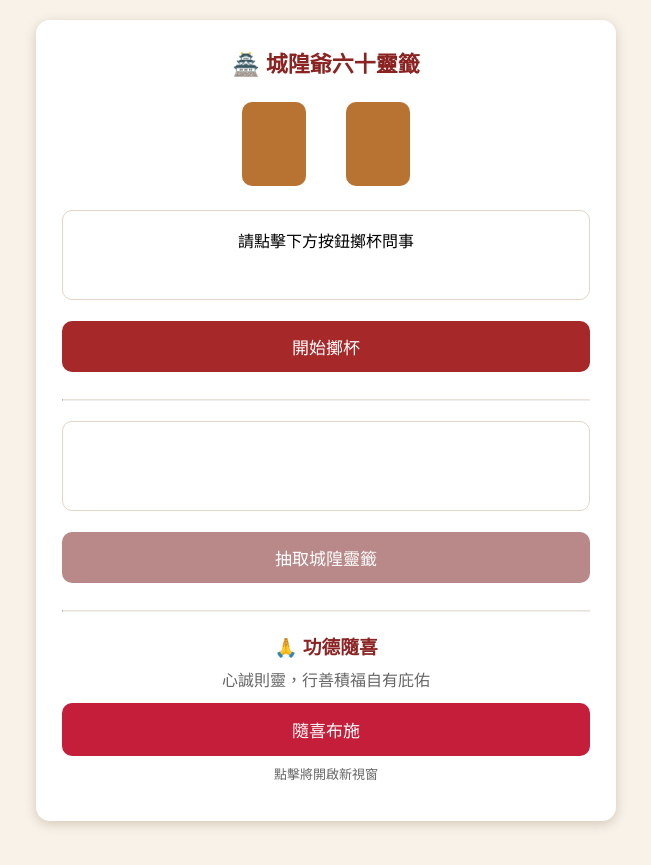
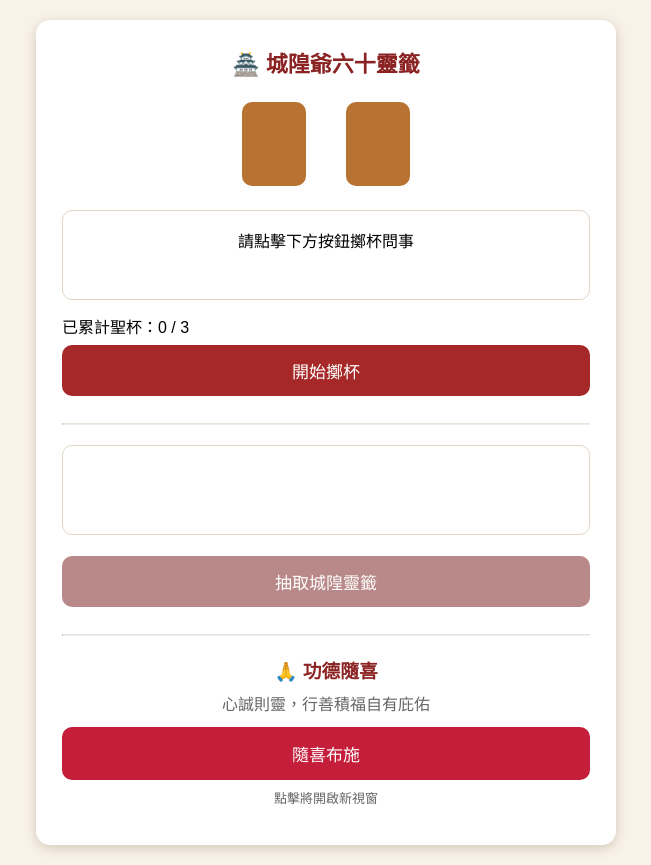
Before and after one commit to klaushsu/-, a plain HTML site: page index.html in a window 1280 px wide. Shown: the whole page, without its empty margins (314-965 px from the left). Before the commit the page ends 841 px from the top, so only its background shows below. Drawn offline with Linux system fonts and the light colour scheme.

Commit message:
Update index.html

```diff
--- a/index.html
+++ b/index.html
@@ -16,6 +16,7 @@
     </div>
 
     <div class="cup-area" id="cupRes">請點擊下方按鈕擲杯問事</div>
+    <div class="count-text" id="countText">已累計聖杯：0 / 3</div>
     <button id="throwBtn">開始擲杯</button>
 
     <hr>
```
